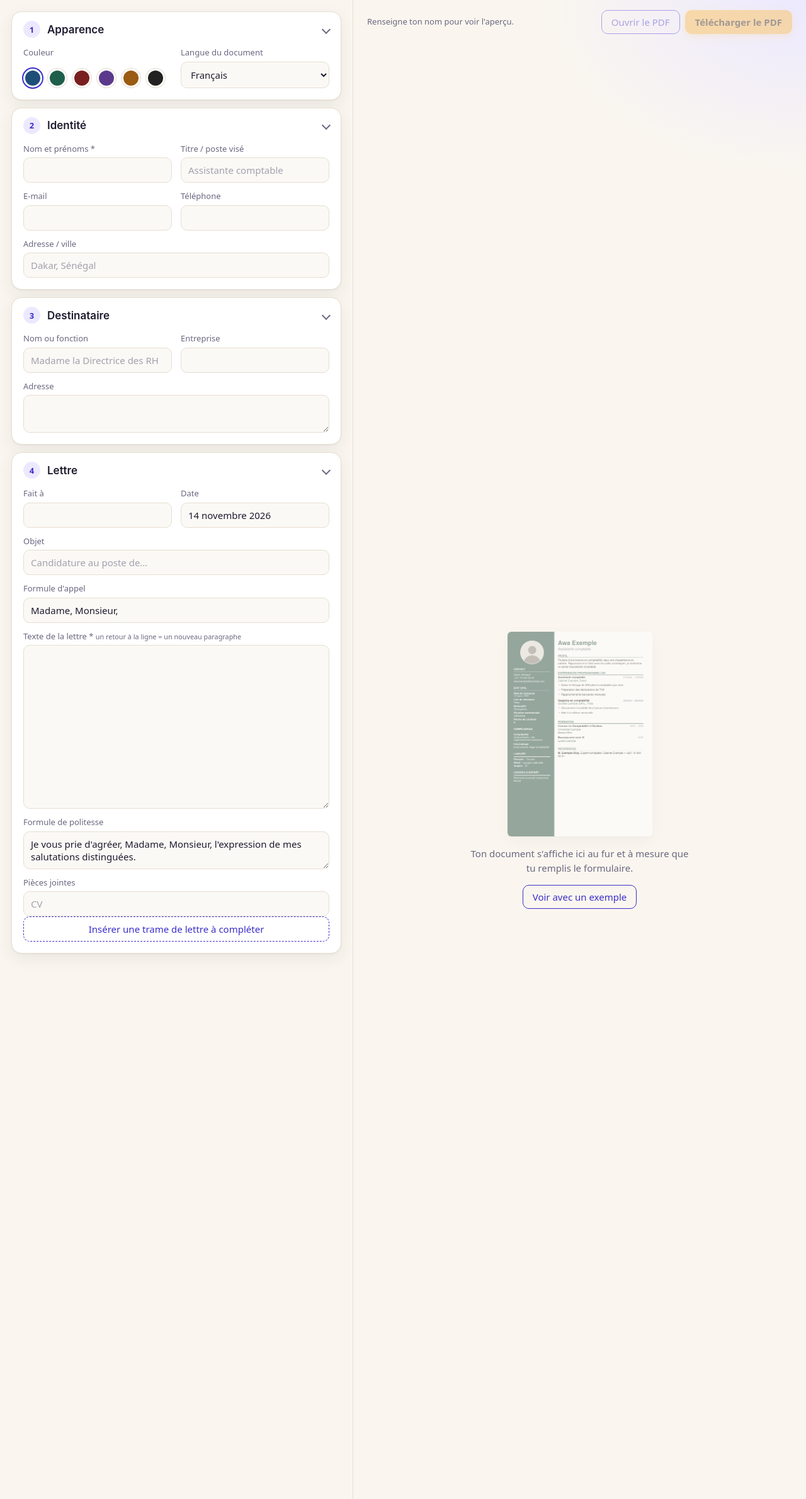
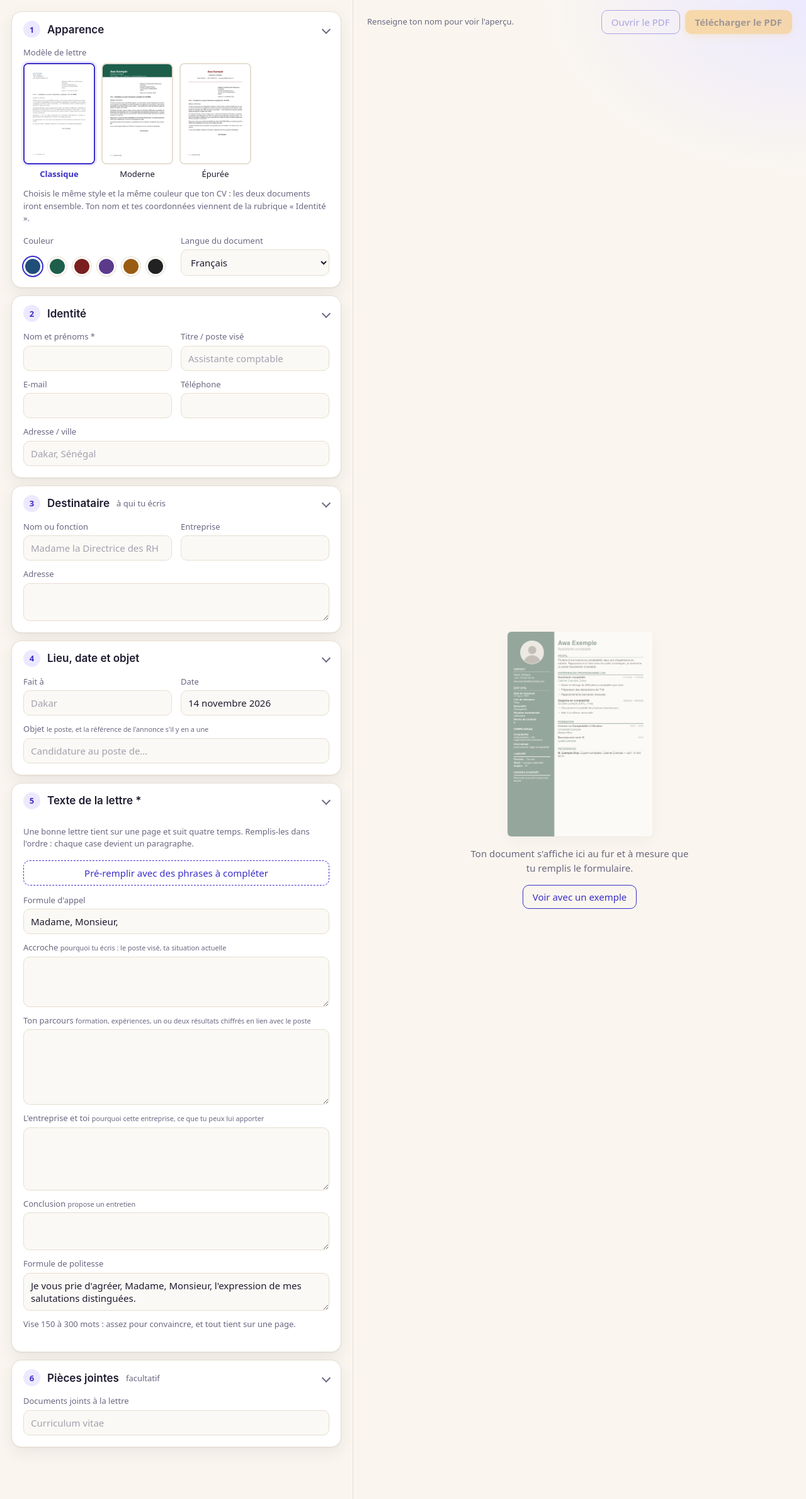
Before and after one commit to 338783-png/CV, a Flask app: page /creer?type=lettre in a window 1280 px wide. Shown: the part 61-2441 px from the top of the page at 63% size. Run offline with Flask 3, Linux system fonts and the light colour scheme.

Commit message:
Structure la lettre de motivation : formulaire guidé et choix du modèle
- Formulaire en quatre rubriques (destinataire, lieu/date/objet, texte, pièces
  jointes) ; le texte se saisit en quatre parties : accroche, parcours,
  entreprise, conclusion. Les anciennes sauvegardes (champ « corps » unique)
  sont réparties automatiquement et le serveur accepte toujours ce format.
- Ajoute le sélecteur de modèle de lettre (classique, moderne, épurée), absent
  de l'éditeur : seul le modèle classique était accessible.
- Compteur de mots avec conseil de longueur ; « Voir un exemple » remplit aussi
  la lettre.
- Modèle moderne : les coordonnées ne débordent plus du bandeau.
- Bloc destinataire : plus de mot coupé en fin de ligne.

Co-Authored-By: Claude Fable 5.2 <noreply@anthropic.com>

```diff
--- a/templates/_lettre_corps.tex.j2
+++ b/templates/_lettre_corps.tex.j2
@@ -4,6 +4,7 @@
 \BLOCK{if l.destinataire_tex}
 \vspace{6pt}
 \hfill\begin{minipage}[t]{0.45\textwidth}
+\raggedright % pas de mot coupé (« Hu-maines ») dans l'adresse
 \VAR{l.destinataire_tex}
 \end{minipage}
 
--- a/templates/lettre_moderne.tex.j2
+++ b/templates/lettre_moderne.tex.j2
@@ -9,7 +9,7 @@
 
 % Le bandeau : un rectangle de couleur sur toute la largeur, en haut de la 1re page.
 \newlength{\hauteurbandeau}
-\setlength{\hauteurbandeau}{3.5cm}
+\setlength{\hauteurbandeau}{3.9cm}
 \AddToShipoutPictureBG*{\AtPageUpperLeft{%
   \raisebox{-\hauteurbandeau}{\color{accent}\rule{\paperwidth}{\hauteurbandeau}}}}
 
@@ -18,6 +18,7 @@
 % ---------- Expéditeur (dans le bandeau) ----------
 \begin{minipage}[t][\dimexpr\hauteurbandeau-1.1cm\relax][c]{\textwidth}
 \color{white}\raggedright
+\setlength{\parskip}{0pt}% sinon l'espace entre paragraphes pousse les coordonnées hors du bandeau
 {\fontsize{23}{27}\selectfont\bfseries \VAR{l.exp.nom}\par}
 \BLOCK{if l.exp.titre}
 \vspace{3pt}{\large \VAR{l.exp.titre}\par}
--- a/web/app.js
+++ b/web/app.js
@@ -46,26 +46,41 @@ const ETAPES = [
   [cv => cv.profil.trim(), "quelques lignes de profil"],
 ];
 
+const PARTIES_LETTRE = ["accroche", "parcours", "entreprise", "conclusion"];
+const MODELES_LETTRE = ["classique", "moderne", "epure"];
 const TEXTES_LETTRE = {
   fr: { salutation: "Madame, Monsieur,",
         formule: "Je vous prie d'agréer, Madame, Monsieur, l'expression de mes salutations distinguées.",
-        trame: "Actuellement [ta situation], je vous adresse ma candidature au poste de [poste] au sein de [entreprise].\n\n[Ce que tu as fait : formation, expériences, résultats concrets en lien avec le poste.]\n\n[Pourquoi cette entreprise, et ce que tu peux lui apporter.]\n\nJe me tiens à votre disposition pour un entretien afin de vous exposer plus en détail ma motivation." },
+        trame: {
+          accroche: "Actuellement [ta situation], je vous adresse ma candidature au poste de [poste] au sein de [entreprise].",
+          parcours: "[Ce que tu as fait : formation, expériences, résultats concrets en lien avec le poste.]",
+          entreprise: "[Pourquoi cette entreprise, et ce que tu peux lui apporter.]",
+          conclusion: "Je me tiens à votre disposition pour un entretien afin de vous exposer plus en détail ma motivation." } },
   en: { salutation: "Dear Sir or Madam,",
         formule: "Yours faithfully,",
-        trame: "I am writing to apply for the position of [position] at [company].\n\n[What you have done: education, experience, concrete results relevant to the role.]\n\n[Why this company, and what you can bring to it.]\n\nI would welcome the opportunity to discuss my application with you in an interview." },
+        trame: {
+          accroche: "I am writing to apply for the position of [position] at [company].",
+          parcours: "[What you have done: education, experience, concrete results relevant to the role.]",
+          entreprise: "[Why this company, and what you can bring to it.]",
+          conclusion: "I would welcome the opportunity to discuss my application with you in an interview." } },
   it: { salutation: "Gentili Signori,",
         formule: "In attesa di un Vostro cortese riscontro, porgo distinti saluti.",
-        trame: "Con la presente desidero candidarmi per la posizione di [posizione] presso [azienda].\n\n[Cosa hai fatto: formazione, esperienze, risultati concreti legati al ruolo.]\n\n[Perché questa azienda e cosa puoi offrirle.]\n\nResto a disposizione per un colloquio conoscitivo." },
+        trame: {
+          accroche: "Con la presente desidero candidarmi per la posizione di [posizione] presso [azienda].",
+          parcours: "[Cosa hai fatto: formazione, esperienze, risultati concreti legati al ruolo.]",
+          entreprise: "[Perché questa azienda e cosa puoi offrirle.]",
+          conclusion: "Resto a disposizione per un colloquio conoscitivo." } },
 };
 
 function etatVide() {
   return {
     type: "cv",
-    options: { modele: "moderne", langue: "fr", couleur: "1F4E79", certifier: false },
+    options: { modele: "moderne", modele_lettre: "classique", langue: "fr", couleur: "1F4E79", certifier: false },
     cv: { nom: "", titre: "", email: "", telephone: "", ville: "", etat_civil: {}, profil: "",
           experiences: [{}], formations: [{}], competences: [{}], langues: [{}], liens: [],
           interets: "", references: [], photo: "" },
-    lettre: { destinataire: {}, lieu: "", objet: "", corps: "", pj: "",
+    lettre: { destinataire: {}, lieu: "", objet: "", pj: "",
+              parties: { accroche: "", parcours: "", entreprise: "", conclusion: "" },
               date: new Date().toLocaleDateString("fr-FR", { day: "numeric", month: "long", year: "numeric" }),
               salutation: TEXTES_LETTRE.fr.salutation, formule: TEXTES_LETTRE.fr.formule },
   };
@@ -89,6 +104,7 @@ function fusionner(source) {
     }
   }
   if (!MODELES.includes(e.options.modele)) e.options.modele = modele.options.modele;
+  if (!MODELES_LETTRE.includes(e.options.modele_lettre)) e.options.modele_lettre = modele.options.modele_lettre;
   for (const nom of Object.keys(LISTES)) {
     const liste = Array.isArray(e.cv[nom]) ? e.cv[nom] : [];
     e.cv[nom] = liste.filter(x => x && typeof x === "object").map(x => ({ ...x }));
@@ -101,7 +117,27 @@ function fusionner(source) {
     const v = e[bloc][cle];
     e[bloc][cle] = v && typeof v === "object" && !Array.isArray(v) ? { ...v } : {};
   }
+  // Texte de la lettre : quatre parties, chacune une chaîne.
+  const recues = e.lettre.parties && typeof e.lettre.parties === "object" ? e.lettre.parties : {};
+  e.lettre.parties = {};
+  for (const cle of PARTIES_LETTRE) e.lettre.parties[cle] = typeof recues[cle] === "string" ? recues[cle] : "";
+  // Ancienne sauvegarde : tout le texte était dans un seul champ « corps ». On le répartit
+  // (1er paragraphe = accroche, dernier = conclusion, le reste entre les deux).
+  if (typeof e.lettre.corps === "string" && e.lettre.corps.trim() && !texteLettre(e.lettre)) {
+    const paras = e.lettre.corps.split("\n").map(p => p.trim()).filter(Boolean);
+    const p = e.lettre.parties;
+    p.accroche = paras.shift() || "";
+    if (paras.length >= 2) p.conclusion = paras.pop();
+    if (paras.length >= 2) p.entreprise = paras.pop();
+    p.parcours = paras.join("\n");
+  }
+  delete e.lettre.corps;
   return e;
+}
+
+/** Le texte de la lettre, parties mises bout à bout ("" si rien n'est écrit). */
+function texteLettre(lettre) {
+  return PARTIES_LETTRE.map(cle => (lettre.parties[cle] || "").trim()).filter(Boolean).join("\n");
 }
 
 let etat = etatVide();
@@ -237,7 +273,23 @@ for (const b of $$(".onglets button")) {
   b.addEventListener("click", () => { etat.type = b.dataset.type; afficherType(); modifie(0); });
 }
 
+/** Sous le texte de la lettre : sa longueur, et ce qu'il reste à écrire. */
+function afficherLongueurLettre() {
+  const mots = texteLettre(etat.lettre).split(/\s+/).filter(Boolean).length;
+  const vides = PARTIES_LETTRE.filter(cle => !(etat.lettre.parties[cle] || "").trim()).length;
+  const reste = /\[[^\]]*\]/.test(texteLettre(etat.lettre));
+  let avis = "";
+  if (!mots) avis = "Vise 150 à 300 mots : assez pour convaincre, et tout tient sur une page.";
+  else if (reste) avis = `${mots} mots · remplace les passages entre [crochets] par ton texte.`;
+  else if (vides) avis = `${mots} mots · il reste ${vides} partie${vides > 1 ? "s" : ""} à écrire.`;
+  else if (mots < 120) avis = `${mots} mots · c'est un peu court : ajoute un exemple concret de ce que tu as réalisé.`;
+  else if (mots > 330) avis = `${mots} mots · c'est long : la lettre risque de dépasser une page, raccourcis.`;
+  else avis = `${mots} mots · bonne longueur.`;
+  $("#longueur-lettre").textContent = avis;
+}
+
 function afficherProgres() {
+  afficherLongueurLettre();
   const manquants = ETAPES.filter(([test]) => !test(etat.cv)).map(([, conseil]) => conseil);
   const pourcent = Math.round(100 * (ETAPES.length - manquants.length) / ETAPES.length);
   $("#progres").value = pourcent;
@@ -258,7 +310,7 @@ function montrerErreur(message) {
 
 function pret() {
   if (!etat.cv.nom.trim()) return "Renseigne ton nom pour voir l'aperçu.";
-  if (etat.type === "lettre" && !etat.lettre.corps.trim()) return "Écris le texte de la lettre pour voir l'aperçu.";
+  if (etat.type === "lettre" && !texteLettre(etat.lettre)) return "Écris le texte de la lettre pour voir l'aperçu.";
   return "";
 }
 
@@ -425,8 +477,8 @@ function adapterLangueLettre(langue) {
 }
 
 $("#btn-trame").addEventListener("click", () => {
-  if (etat.lettre.corps.trim() && !confirm("Remplacer le texte actuel de la lettre par la trame ?")) return;
-  etat.lettre.corps = (TEXTES_LETTRE[etat.options.langue] || TEXTES_LETTRE.fr).trame;
+  if (texteLettre(etat.lettre) && !confirm("Remplacer le texte actuel de la lettre par les phrases à compléter ?")) return;
+  etat.lettre.parties = { ...(TEXTES_LETTRE[etat.options.langue] || TEXTES_LETTRE.fr).trame };
   remplirChamps(); modifie();
 });
 
@@ -442,7 +494,10 @@ async function chargerExemple() {
   if (etat.cv.nom.trim() && !confirm("Remplacer tes données par l'exemple ?")) return;
   try {
     const exemple = await (await fetch("exemple.json")).json();
-    etat = fusionner({ type: etat.type, options: etat.options, lettre: etat.lettre, cv: exemple });
+    // L'exemple de lettre va avec l'exemple de CV (même personne) ; on garde la lettre
+    // déjà écrite s'il y en a une.
+    const lettre = texteLettre(etat.lettre) ? etat.lettre : await (await fetch("exemple_lettre.json")).json();
+    etat = fusionner({ type: etat.type, options: etat.options, lettre, cv: exemple });
     toutDessiner(); modifie(0);
   } catch {
     montrerErreur("Impossible de charger l'exemple.");
--- a/web/creer.html
+++ b/web/creer.html
@@ -44,6 +44,16 @@
           <img src="img/modele_africain.png" alt="" loading="lazy"><span>Africain</span></label>
       </fieldset>
       <p class="conseil pour-cv" id="conseil-modele"></p>
+      <fieldset class="choix-modele pour-lettre" hidden>
+        <legend>Modèle de lettre</legend>
+        <label><input type="radio" name="modele_lettre" value="classique" data-k="options.modele_lettre">
+          <img src="img/lettre_classique.png" alt="" loading="lazy"><span>Classique</span></label>
+        <label><input type="radio" name="modele_lettre" value="moderne" data-k="options.modele_lettre">
+          <img src="img/lettre_moderne.png" alt="" loading="lazy"><span>Moderne</span></label>
+        <label><input type="radio" name="modele_lettre" value="epure" data-k="options.modele_lettre">
+          <img src="img/lettre_epure.png" alt="" loading="lazy"><span>Épurée</span></label>
+      </fieldset>
+      <p class="conseil pour-lettre" hidden>Choisis le même style et la même couleur que ton CV : les deux documents iront ensemble. Ton nom et tes coordonnées viennent de la rubrique « Identité ».</p>
       <div class="grille">
         <fieldset class="choix-couleur">
           <legend>Couleur</legend>
@@ -118,7 +128,7 @@
     <!-- ===================== Lettre ===================== -->
     <div class="pour-lettre" hidden>
       <details open>
-        <summary>Destinataire</summary>
+        <summary>Destinataire <small>à qui tu écris</small></summary>
         <div class="grille">
           <label>Nom ou fonction<input data-k="lettre.destinataire.nom" maxlength="120" placeholder="Madame la Directrice des RH"></label>
           <label>Entreprise<input data-k="lettre.destinataire.entreprise" maxlength="160"></label>
@@ -128,21 +138,41 @@
         </div>
       </details>
       <details open>
-        <summary>Lettre</summary>
+        <summary>Lieu, date et objet</summary>
         <div class="grille">
-          <label>Fait à<input data-k="lettre.lieu" maxlength="80"></label>
+          <label>Fait à<input data-k="lettre.lieu" maxlength="80" placeholder="Dakar"></label>
           <label>Date<input data-k="lettre.date" maxlength="60"></label>
-          <label class="large">Objet<input data-k="lettre.objet" maxlength="300" placeholder="Candidature au poste de…"></label>
+          <label class="large">Objet <small>le poste, et la référence de l'annonce s'il y en a une</small>
+            <input data-k="lettre.objet" maxlength="300" placeholder="Candidature au poste de…"></label>
+        </div>
+      </details>
+      <details open>
+        <summary>Texte de la lettre *</summary>
+        <p class="conseil">Une bonne lettre tient sur une page et suit quatre temps. Remplis-les dans l'ordre : chaque case devient un paragraphe.</p>
+        <button type="button" id="btn-trame" class="ajouter">Pré-remplir avec des phrases à compléter</button>
+        <div class="grille espace-haut">
           <label class="large">Formule d'appel<input data-k="lettre.salutation" maxlength="160"></label>
-          <label class="large">Texte de la lettre * <small>un retour à la ligne = un nouveau paragraphe</small>
-            <textarea data-k="lettre.corps" rows="12" maxlength="8000"></textarea>
+          <label class="large">Accroche <small>pourquoi tu écris : le poste visé, ta situation actuelle</small>
+            <textarea data-k="lettre.parties.accroche" rows="3" maxlength="2000"></textarea>
+          </label>
+          <label class="large">Ton parcours <small>formation, expériences, un ou deux résultats chiffrés en lien avec le poste</small>
+            <textarea data-k="lettre.parties.parcours" rows="5" maxlength="2000"></textarea>
+          </label>
+          <label class="large">L'entreprise et toi <small>pourquoi cette entreprise, ce que tu peux lui apporter</small>
+            <textarea data-k="lettre.parties.entreprise" rows="4" maxlength="2000"></textarea>
+          </label>
+          <label class="large">Conclusion <small>propose un entretien</small>
+            <textarea data-k="lettre.parties.conclusion" rows="2" maxlength="2000"></textarea>
           </label>
           <label class="large">Formule de politesse
             <textarea data-k="lettre.formule" rows="2" maxlength="600"></textarea>
           </label>
-          <label class="large">Pièces jointes<input data-k="lettre.pj" maxlength="300" placeholder="CV"></label>
         </div>
-        <button type="button" id="btn-trame" class="ajouter">Insérer une trame de lettre à compléter</button>
+        <p class="conseil" id="longueur-lettre" role="status"></p>
+      </details>
+      <details open>
+        <summary>Pièces jointes <small>facultatif</small></summary>
+        <label>Documents joints à la lettre<input data-k="lettre.pj" maxlength="300" placeholder="Curriculum vitae"></label>
       </details>
     </div>
   </form>
```
Also changed, not shown: moteur.py (+7 -1 lines), web/exemple_lettre.json (+6 -1 lines), web/img/lettre_classique.png, web/img/lettre_epure.png, web/img/lettre_moderne.png.
